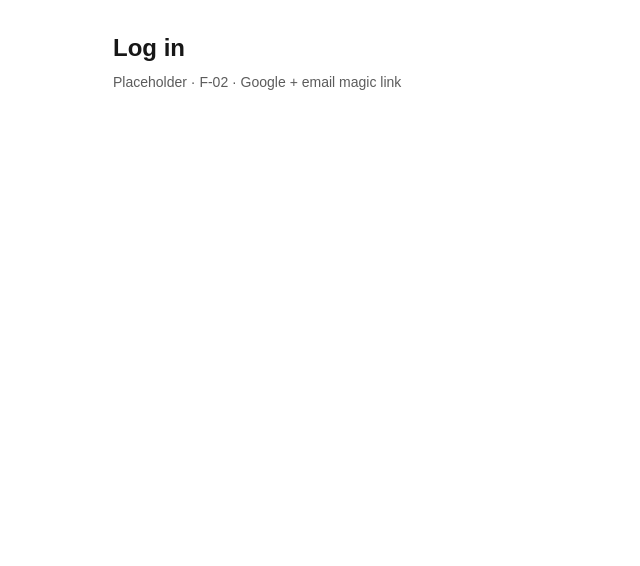
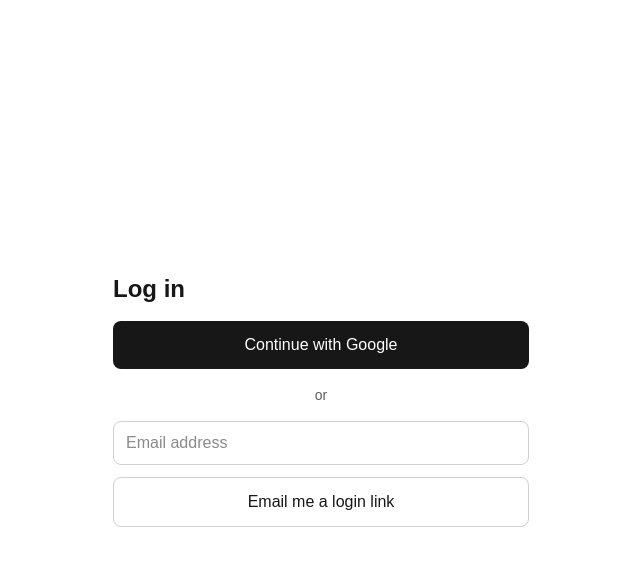
Before and after one commit to SyuraMoons/Marken, a Next.js app: page /login in a window 1280 px wide. Shown: the top 566 px of the page, without its empty margins (319-959 px from the left). Built offline with nearby package versions, Linux system fonts and the light colour scheme.

Commit message:
feat(auth): add Google and magic link sign-in

```diff
--- a/messages/en.json
+++ b/messages/en.json
@@ -4,5 +4,14 @@
   "nav.today": "Today",
   "nav.products": "Products",
   "nav.results": "Results",
-  "nav.settings": "Settings"
+  "nav.settings": "Settings",
+  "login.title": "Log in",
+  "login.google": "Continue with Google",
+  "login.or": "or",
+  "login.email": "Email address",
+  "login.sendLink": "Email me a login link",
+  "login.sent": "Check your email for a login link.",
+  "login.error.generic": "Sign in failed. Please try again.",
+  "login.error.link": "That login link is invalid or has expired. Request a new one.",
+  "login.error.email": "Enter a valid email address."
 }
--- /dev/null
+++ b/src/app/auth/callback/route.ts
@@ -0,0 +1,15 @@
+import { NextResponse, type NextRequest } from "next/server";
+import { createClient } from "@/lib/supabase/server";
+
+// Google OAuth (PKCE): exchange the code for a session. The proxy picks the
+// destination from "/", so there is no `next` parameter to abuse.
+export async function GET(request: NextRequest) {
+  const { origin, searchParams } = request.nextUrl;
+  const code = searchParams.get("code");
+  if (code) {
+    const supabase = await createClient();
+    const { error } = await supabase.auth.exchangeCodeForSession(code);
+    if (!error) return NextResponse.redirect(`${origin}/`);
+  }
+  return NextResponse.redirect(`${origin}/login?error=generic`);
+}
--- /dev/null
+++ b/src/app/auth/confirm/route.ts
@@ -0,0 +1,18 @@
+import type { EmailOtpType } from "@supabase/supabase-js";
+import { NextResponse, type NextRequest } from "next/server";
+import { createClient } from "@/lib/supabase/server";
+
+// Magic link via token_hash: works even if the link is opened in another browser.
+const OTP_TYPES: readonly EmailOtpType[] = ["email", "magiclink", "signup"];
+
+export async function GET(request: NextRequest) {
+  const { origin, searchParams } = request.nextUrl;
+  const tokenHash = searchParams.get("token_hash");
+  const type = searchParams.get("type") as EmailOtpType | null;
+  if (tokenHash && type && OTP_TYPES.includes(type)) {
+    const supabase = await createClient();
+    const { error } = await supabase.auth.verifyOtp({ type, token_hash: tokenHash });
+    if (!error) return NextResponse.redirect(`${origin}/`);
+  }
+  return NextResponse.redirect(`${origin}/login?error=link`);
+}
--- /dev/null
+++ b/src/app/login/actions.ts
@@ -0,0 +1,40 @@
+"use server";
+
+import { headers } from "next/headers";
+import { redirect } from "next/navigation";
+import { createClient } from "@/lib/supabase/server";
+
+async function siteOrigin() {
+  const h = await headers();
+  const host = h.get("x-forwarded-host") ?? h.get("host");
+  const proto = h.get("x-forwarded-proto") ?? "http";
+  return `${proto}://${host}`;
+}
+
+export async function signInWithGoogle() {
+  const supabase = await createClient();
+  const { data, error } = await supabase.auth.signInWithOAuth({
+    provider: "google",
+    options: { redirectTo: `${await siteOrigin()}/auth/callback` },
+  });
+  if (error || !data.url) redirect("/login?error=generic");
+  redirect(data.url);
+}
+
+export async function sendMagicLink(formData: FormData) {
+  const email = String(formData.get("email") ?? "").trim();
+  if (!/^\S+@\S+\.\S+$/.test(email)) redirect("/login?error=email");
+  const supabase = await createClient();
+  const { error } = await supabase.auth.signInWithOtp({
+    email,
+    options: { shouldCreateUser: true },
+  });
+  if (error) redirect("/login?error=generic");
+  redirect("/login?sent=1");
+}
+
+export async function signOut() {
+  const supabase = await createClient();
+  await supabase.auth.signOut();
+  redirect("/login");
+}
--- a/src/app/login/page.tsx
+++ b/src/app/login/page.tsx
@@ -1,5 +1,50 @@
-import { Placeholder } from "@/components/placeholder";
+import { Suspense } from "react";
+import { t, type MessageKey } from "@/lib/i18n";
+import { sendMagicLink, signInWithGoogle } from "./actions";
 
-export default function LoginPage() {
-  return <Placeholder title="Log in" refs="F-02 · Google + email magic link" />;
+const ERRORS: Record<string, MessageKey> = {
+  generic: "login.error.generic",
+  link: "login.error.link",
+  email: "login.error.email",
+};
+
+async function Notice({ searchParams }: { searchParams: Promise<{ error?: string; sent?: string }> }) {
+  const { error, sent } = await searchParams;
+  if (sent) return <p role="status" className="text-sm">{t("login.sent")}</p>;
+  if (error) {
+    return <p role="alert" className="text-sm text-red-600">{t(ERRORS[error] ?? "login.error.generic")}</p>;
+  }
+  return null;
 }
+
+// Functional login (F-02). Styling is owned by the frontend workstream (#16).
+export default function LoginPage({ searchParams }: PageProps<"/login">) {
+  return (
+    <main className="mx-auto flex w-full max-w-md flex-1 flex-col justify-center gap-4 px-4 py-12">
+      <h1 className="text-2xl font-semibold">{t("login.title")}</h1>
+      <Suspense>
+        <Notice searchParams={searchParams} />
+      </Suspense>
+      <form action={signInWithGoogle}>
+        <button className="min-h-11 w-full rounded-lg bg-foreground px-4 py-3 font-medium text-background">
+          {t("login.google")}
+        </button>
+      </form>
+      <p className="text-center text-sm opacity-70">{t("login.or")}</p>
+      <form action={sendMagicLink} className="flex flex-col gap-3">
+        <input
+          type="email"
+          name="email"
+          required
+          autoComplete="email"
+          placeholder={t("login.email")}
+          aria-label={t("login.email")}
+          className="min-h-11 rounded-lg border border-foreground/20 bg-transparent px-3"
+        />
+        <button className="min-h-11 rounded-lg border border-foreground/20 px-4 py-3 font-medium">
+          {t("login.sendLink")}
+        </button>
+      </form>
+    </main>
+  );
+}
```
